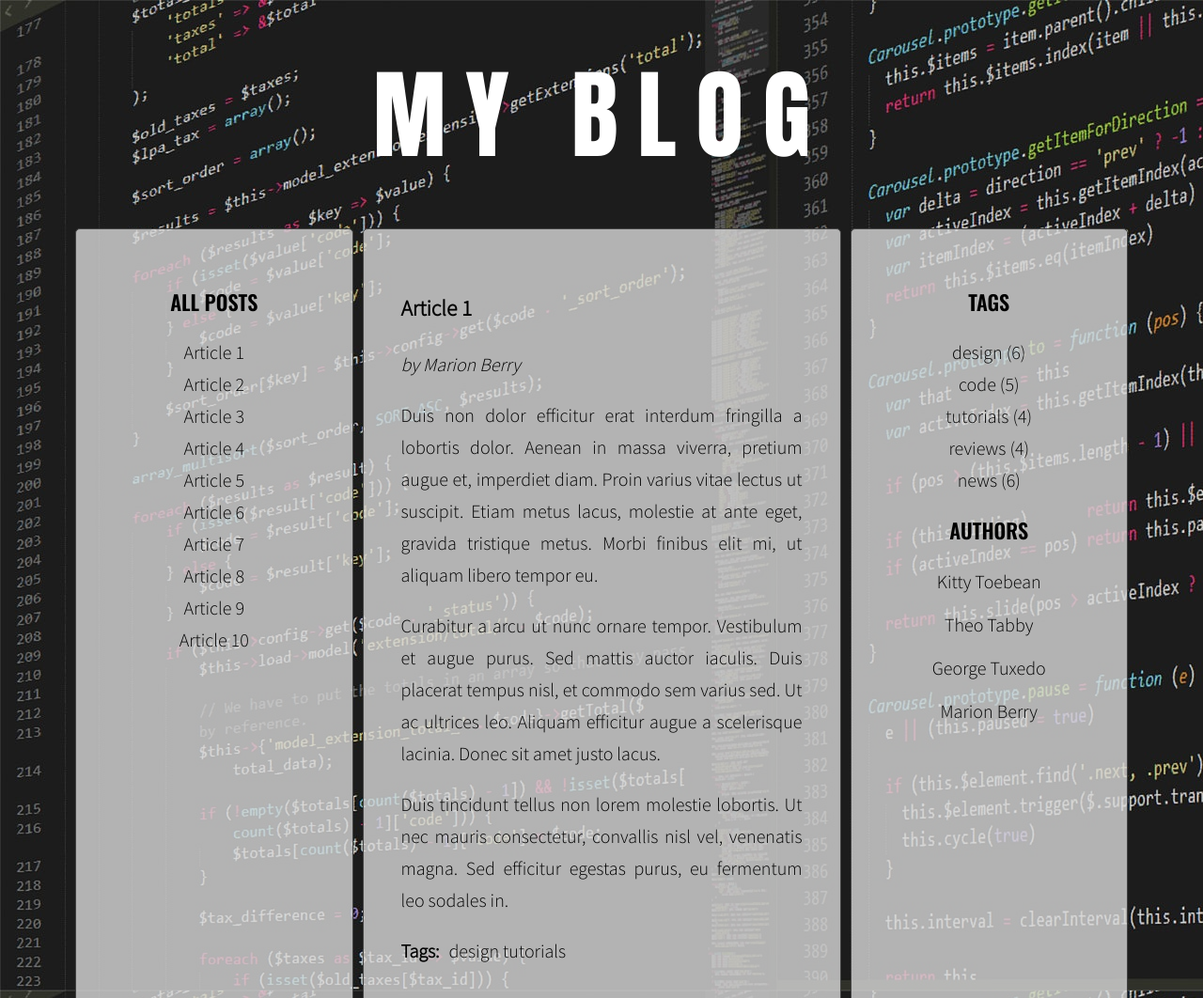
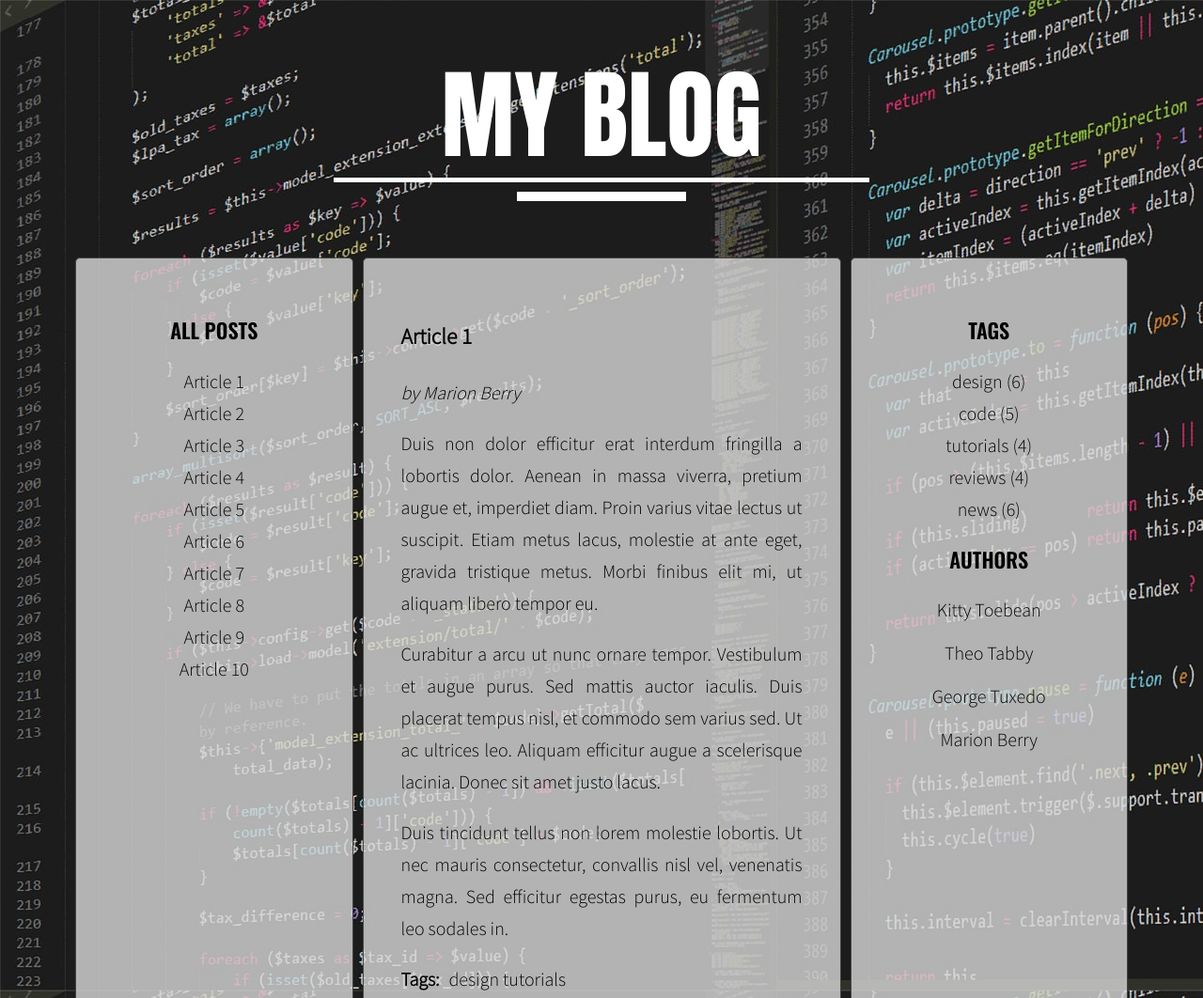
Before and after one commit to skrabekj/javascript-blog, a website: page index.html in a window 1280 px wide. Shown: the top 1062 px of the page at 94% size. Drawn offline with nearby package versions, Linux system fonts and the light colour scheme.

Commit message:
added page animation

```diff
--- a/sass/style.scss
+++ b/sass/style.scss
@@ -1,6 +1,14 @@
 @import url('https://fonts.googleapis.com/css?family=Oswald:400,600|Sacramento|Source+Sans+Pro:300&subset=latin-ext');
 @import url('https://fonts.googleapis.com/css?family=Anton&display=swap&subset=latin-ext');
+@keyframes fadeIn {
+  from {
+    opacity: 0;
+  }
 
+  to {
+    opacity: 1;
+  }
+}
 /* Variables */
 
 $color-light: #fff;
@@ -70,20 +78,35 @@ body {
   text-align: justify;
   background: rgba(217, 217, 217, 0.8);
   color: black;
+  position: relative;
 }
 /* Logo */
 
 .logo {
+  position: relative;
   font-family: $font-logo;
   font-weight: 400;
   font-size: 104px;
   line-height: 1;
   text-align: center;
   color: #fff;
-  letter-spacing: 0.2em;
   text-transform: uppercase;
+  border-bottom: #fff solid 5px;
+  margin-left: 25%;
+  margin-right: 25%;
+  margin-bottom: 80px;
+  padding-bottom: 15px;
 }
-
+.logo::after {
+  position: absolute;
+   content: '';
+   bottom: -25px;
+   left: 50%;
+   width: 180px;
+   height: 10px;
+   transform: translateX(-50%);
+   background: #fff;
+}
 /* Lists */
 
 .list {
@@ -115,6 +138,8 @@ body {
   display: none;
   &.active {
     display: block;
+    animation-name: fadeIn;
+    animation-duration: 2s;
   }
 }
 
```
Also changed, not shown: css/style.css, 1 other file.
